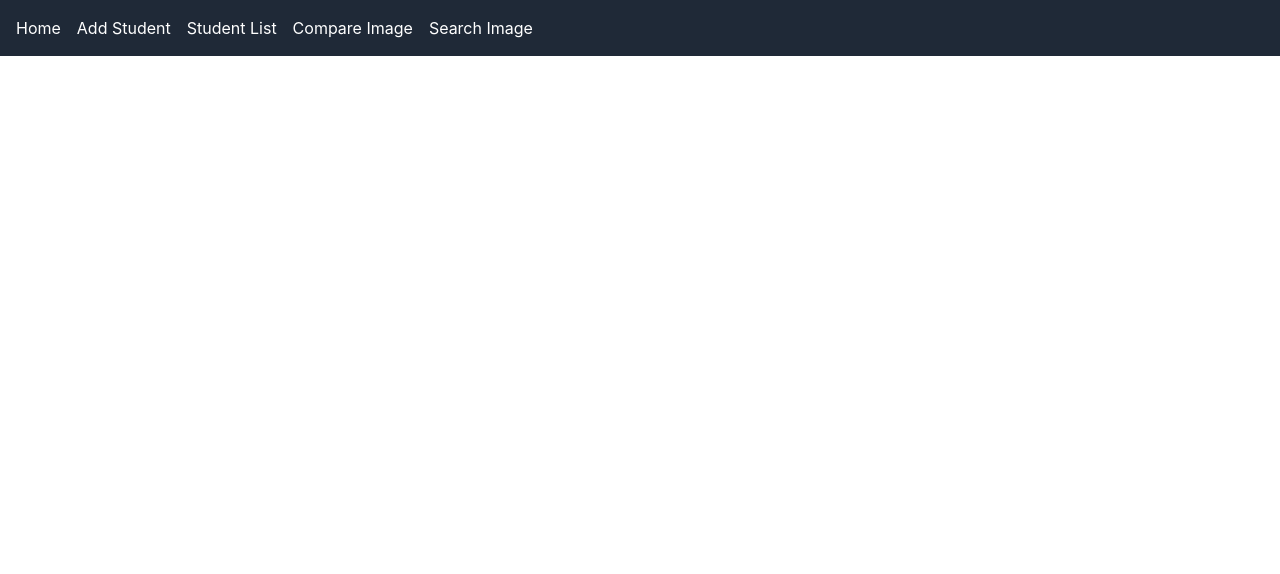
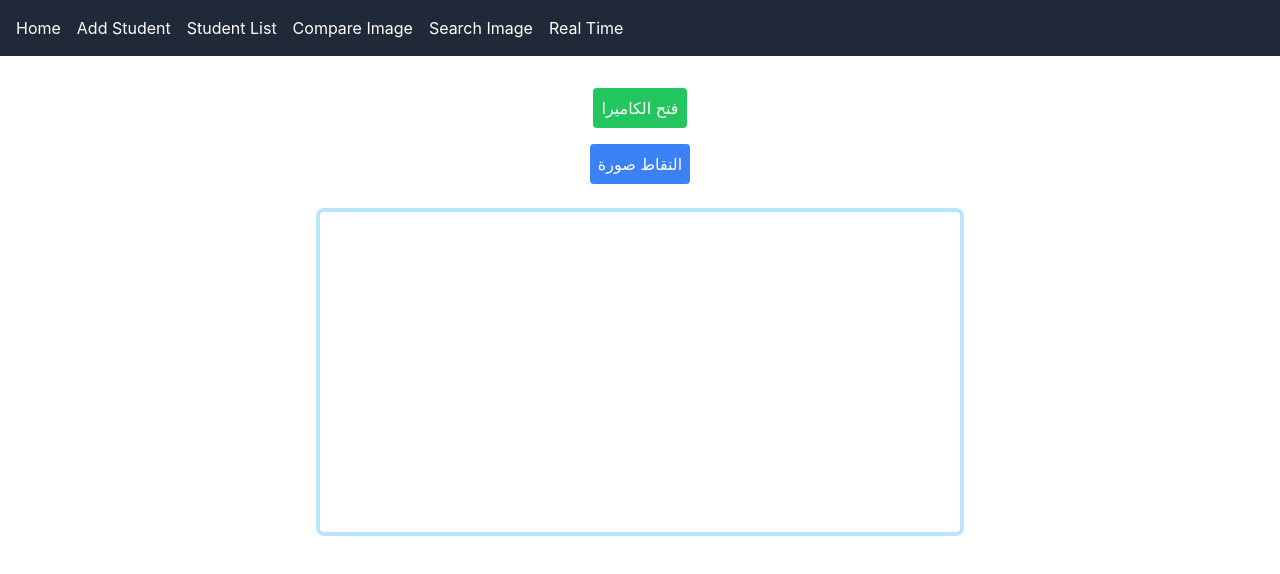
Before and after one commit to radanpro/AI-proctoreye, a React (Create React App) app in the folder frontend/: page /camera in a window 1280 px wide. Shown: the top 574 px of the page. Built offline with nearby package versions, Linux system fonts and the light colour scheme.

Commit message:
add real time page in react

```diff
--- a/frontend/package.json
+++ b/frontend/package.json
@@ -6,11 +6,13 @@
     "@testing-library/jest-dom": "^5.17.0",
     "@testing-library/react": "^13.4.0",
     "@testing-library/user-event": "^13.5.0",
-    "axios": "^1.7.7",
+    "axios": "^1.7.9",
+    "face-api.js": "^0.22.2",
     "react": "^18.3.1",
     "react-dom": "^18.3.1",
     "react-router-dom": "^6.28.0",
     "react-scripts": "5.0.1",
+    "react-webcam": "^7.2.0",
     "web-vitals": "^2.1.4"
   },
   "scripts": {
@@ -38,7 +40,9 @@
     ]
   },
   "devDependencies": {
+    "@babel/plugin-proposal-private-property-in-object": "^7.21.11",
     "autoprefixer": "^10.4.20",
+    "cross-env": "^7.0.3",
     "postcss": "^8.4.49",
     "tailwindcss": "^3.4.14"
   }
--- a/frontend/src/App.js
+++ b/frontend/src/App.js
@@ -4,6 +4,7 @@ import AddStudent from "./students/AddStudent";
 import StudentList from "./students/StudentList";
 import CompareImage from "./components/CompareImage";
 import SearchImage from "./components/SearchImage";
+import CameraCapture from "./components/CameraCapture";
 
 function Home() {
   return <h1>Welcome to Home Page</h1>;
@@ -49,6 +50,11 @@ function App() {
                 Search Image
               </Link>
             </li>
+            <li>
+              <Link to="/camera" className="text-white hover:text-gray-400">
+                Real Time
+              </Link>
+            </li>
           </ul>
         </nav>
         <div className="p-4">
@@ -57,6 +63,10 @@ function App() {
             <Route path="/add-student" element={<AddStudent />} />
             <Route path="/students" element={<StudentList />} />
             <Route path="/compare-image" element={<CompareImage />} />
+            <Route
+              path="/camera"
+              element={<CameraCapture setCapturedImage={() => {}} />}
+            />
             <Route path="/search-image" element={<SearchImage />} />
           </Routes>
         </div>
--- a/frontend/src/components/CameraCapture.js
+++ b/frontend/src/components/CameraCapture.js
@@ -1,104 +1,209 @@
-import React, { useRef, useState } from "react";
+import React, { useState, useRef, useEffect, useCallback } from "react";
+import axios from "axios";
 
 const CameraCapture = ({ setCapturedImage }) => {
   const videoRef = useRef(null);
-  const [isCameraActive, setIsCameraActive] = useState(false);
-  const [capturedPhotoURL, setCapturedPhotoURL] = useState(null);
+  const canvasRef = useRef(null);
+  const [loading, setLoading] = useState(false);
+  const [cameraActive, setCameraActive] = useState(false);
+  const [imageResults, setImageResults] = useState([]);
+  const [flash, setFlash] = useState(false); // لتمثيل وميض الفلاش
+  // const [capturedImage, setCapturedImageState] = useState(null); // لتخزين الصورة الملتقطة
 
-  const startCamera = async () => {
-    try {
-      const stream = await navigator.mediaDevices.getUserMedia({
-        video: true,
-      });
-      videoRef.current.srcObject = stream;
-      setIsCameraActive(true);
-      setCapturedPhotoURL(null);
-    } catch (err) {
-      alert("Camera access denied.");
+  // بدء الكاميرا
+  const startCamera = () => {
+    if (!cameraActive) {
+      navigator.mediaDevices
+        .getUserMedia({ video: true })
+        .then((stream) => {
+          videoRef.current.srcObject = stream;
+          setCameraActive(true);
+        })
+        .catch((err) => {
+          console.error("Error accessing webcam:", err);
+        });
     }
   };
 
-  const takeSnapshot = () => {
-    const video = videoRef.current;
-    const canvas = document.createElement("canvas");
-    canvas.width = video.videoWidth;
-    canvas.height = video.videoHeight;
-    const context = canvas.getContext("2d");
-    context.drawImage(video, 0, 0, canvas.width, canvas.height);
-    canvas.toBlob(
-      (blob) => {
-        // تحويل Blob إلى ملف (File) مع اسم وامتداد
-        const file = new File([blob], "captured_image.jpg", {
-          type: "image/jpeg",
-        });
-        setCapturedPhotoURL(URL.createObjectURL(blob)); // عرض الصورة
-        setCapturedImage(file); // إرسال الملف للأب
-        stopCamera();
-      },
-      "image/jpeg",
-      0.95
-    );
-  };
-
+  // إيقاف الكاميرا
   const stopCamera = () => {
-    if (videoRef.current && videoRef.current.srcObject) {
+    if (cameraActive) {
       const stream = videoRef.current.srcObject;
-      stream.getTracks().forEach((track) => track.stop());
-      setIsCameraActive(false);
+      const tracks = stream.getTracks();
+      tracks.forEach((track) => track.stop());
+      videoRef.current.srcObject = null;
+      setCameraActive(false);
     }
   };
 
+  // دالة لالتقاط الصورة من الفيديو
+  const captureImage = useCallback(() => {
+    if (videoRef.current && canvasRef.current) {
+      const ctx = canvasRef.current.getContext("2d");
+      ctx.drawImage(
+        videoRef.current,
+        0,
+        0,
+        canvasRef.current.width,
+        canvasRef.current.height
+      );
+
+      // الحصول على الصورة الملتقطة
+      const imageData = canvasRef.current.toDataURL("image/jpeg");
+      // setCapturedImageState(imageData); // حفظ الصورة الملتقطة
+
+      // إظهار وميض الكاميرا
+      setFlash(true);
+      setTimeout(() => setFlash(false), 300); // إيقاف الوميض بعد 300 ملي ثانية
+
+      // تحويل الصورة إلى Blob قبل الإرسال
+      const byteString = atob(imageData.split(",")[1]);
+      const arrayBuffer = new ArrayBuffer(byteString.length);
+      const uintArray = new Uint8Array(arrayBuffer);
+      for (let i = 0; i < byteString.length; i++) {
+        uintArray[i] = byteString.charCodeAt(i);
+      }
+      const blob = new Blob([arrayBuffer], { type: "image/jpeg" });
+
+      // إرسال الصورة إلى الخادم
+      sendImageToServer(blob);
+    }
+  }, []);
+
+  // إرسال الصورة إلى الخادم
+  const sendImageToServer = async (imageBlob) => {
+    const formData = new FormData();
+    formData.append("image", imageBlob, "image.jpg");
+
+    setLoading(true);
+    try {
+      const response = await axios.post(
+        "http://127.0.0.1:8000/api/detect_face",
+        formData,
+        {
+          headers: {
+            "Content-Type": "multipart/form-data",
+          },
+        }
+      );
+
+      if (response.data.status === "success") {
+        setImageResults((prevResults) => [
+          ...prevResults,
+          response.data.faceData,
+        ]);
+      }
+    } catch (error) {
+      console.error("Error in sending image:", error);
+    } finally {
+      setLoading(false);
+    }
+  };
+
+  useEffect(() => {
+    const interval = setInterval(() => {
+      // يمكن إضافة هنا الكود الخاص بالتقاط الصورة بشكل دوري إذا أردت
+    }, 100);
+
+    return () => clearInterval(interval);
+  }, []);
+
   return (
-    <div className="w-full mt-4">
-      {!capturedPhotoURL && (
-        <div className="relative w-full aspect-video bg-gray-200 rounded-md">
-          <video
-            ref={videoRef}
-            autoPlay
-            className="w-full h-full object-cover rounded-md"
-          />
-        </div>
-      )}
+    <div
+      style={{ display: "flex", flexDirection: "column", alignItems: "center" }}
+    >
+      <div className="mt-4">
+        {/* عرض زر تشغيل/إيقاف الكاميرا */}
+        {!cameraActive ? (
+          <button
+            onClick={startCamera}
+            className="p-2 bg-green-500 text-white rounded"
+          >
+            فتح الكاميرا
+          </button>
+        ) : (
+          <button
+            onClick={stopCamera}
+            className="p-2 bg-red-500 text-white rounded ml-4"
+          >
+            إغلاق الكاميرا
+          </button>
+        )}
+      </div>
 
-      {capturedPhotoURL && (
-        <div className="relative w-full aspect-video bg-gray-200 rounded-md">
-          <img
-            src={capturedPhotoURL}
-            alt="Captured"
-            className="w-full h-full object-cover rounded-md"
-          />
-        </div>
-      )}
+      <div className="mt-4">
+        {/* زر التقاط الصورة */}
+        <button
+          onClick={captureImage}
+          className="p-2 bg-blue-500 text-white rounded"
+        >
+          التقاط صورة
+        </button>
+      </div>
+      <div
+        style={{ position: "relative" }}
+        className="border-4 border-sky-200 rounded-lg mt-6 m-2"
+      >
+        <video ref={videoRef} width="640" height="480" autoPlay />
+        <canvas
+          ref={canvasRef}
+          width="640"
+          height="480"
+          style={{
+            position: "absolute",
+            top: 0,
+            left: 0,
+            pointerEvents: "none", // تأكد من أن الـ canvas لا يعطل التفاعل مع الأزرار
+            zIndex: -1, // جعل الـ canvas في الخلف
+          }}
+        />
 
-      {!isCameraActive && !capturedPhotoURL && (
-        <button
-          type="button"
-          onClick={startCamera}
-          className="w-full mt-2 p-2 bg-green-500 text-white rounded"
-        >
-          Start Camera
-        </button>
-      )}
+        {/* إضافة تأثير الوميض */}
+        {flash && (
+          <div
+            style={{
+              position: "absolute",
+              top: 0,
+              left: 0,
+              width: "100%",
+              height: "100%",
+              backgroundColor: "white",
+              opacity: 0.5,
+              zIndex: 10, // التأكد من أن الوميض فوق باقي العناصر
+            }}
+          ></div>
+        )}
 
-      {isCameraActive && !capturedPhotoURL && (
-        <button
-          type="button"
-          onClick={takeSnapshot}
-          className="w-full mt-2 p-2 bg-red-500 text-white rounded"
-        >
-          Capture Image
-        </button>
-      )}
+        {loading && <p>جاري التحميل...</p>}
+      </div>
 
-      {capturedPhotoURL && (
-        <button
-          type="button"
-          onClick={() => setCapturedPhotoURL(null)}
-          className="w-full mt-2 p-2 bg-blue-500 text-white rounded"
-        >
-          Retake
-        </button>
-      )}
+      <br />
+
+      <div className="mt-4">
+        {/* عرض الصورة الملتقطة */}
+        {/* {capturedImage && (
+          <div>
+            <h3>الصورة الملتقطة</h3>
+            <img src={capturedImage} alt="Captured" width="200" />
+          </div>
+        )} */}
+      </div>
+
+      <div className="mt-4 flex ">
+        {/* عرض نتائج الكشف عن الوجوه */}
+        {imageResults.length > 0 &&
+          imageResults.map((result, index) => (
+            <div key={index}>
+              <h3>نتيجة {index + 1}</h3>
+              <img
+                src={result.imageUrl}
+                alt={`Result ${index + 1}`}
+                width="200"
+              />
+              <p>{JSON.stringify(result.faceData)}</p>
+            </div>
+          ))}
+      </div>
     </div>
   );
 };
```
Also changed, not shown: frontend/src/components/SearchImage.js (+7 -17 lines), 2 other files (tests, documents, lock files or other folders).
